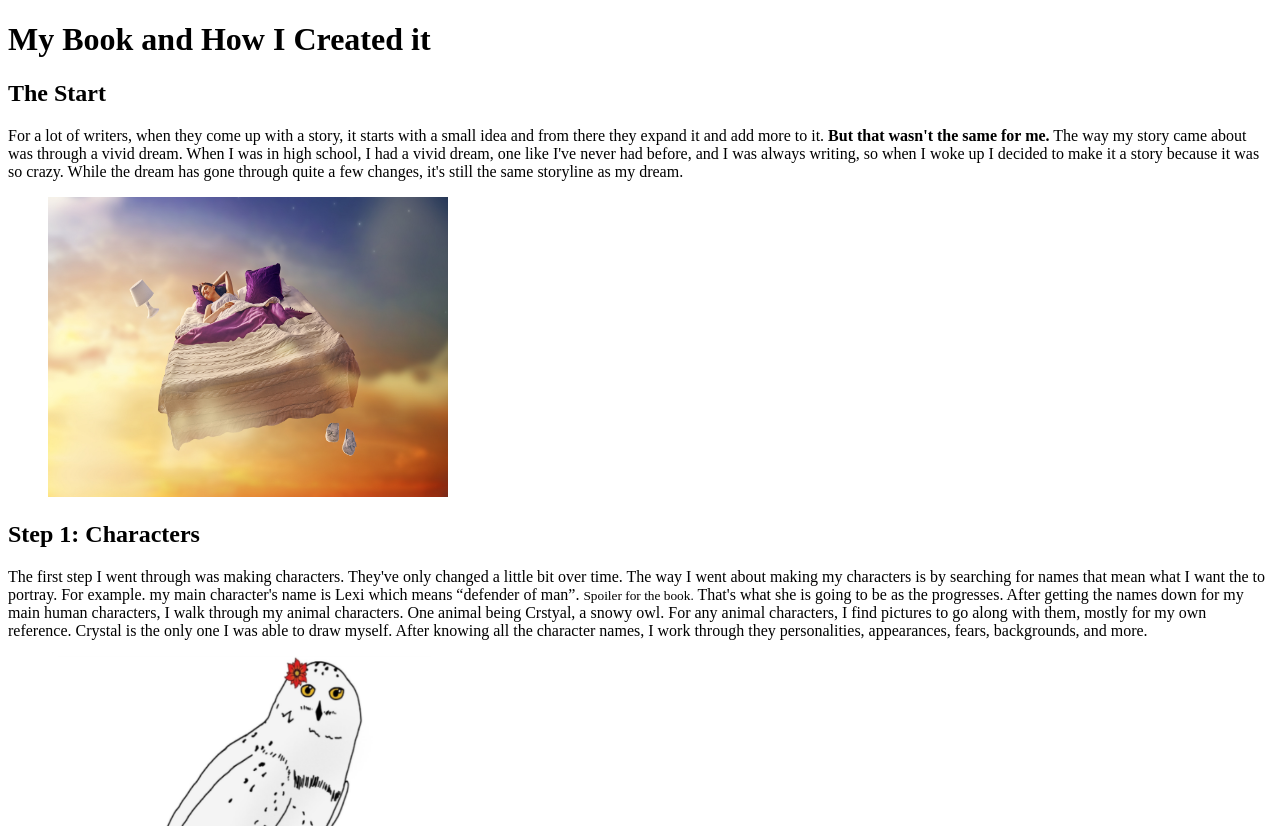
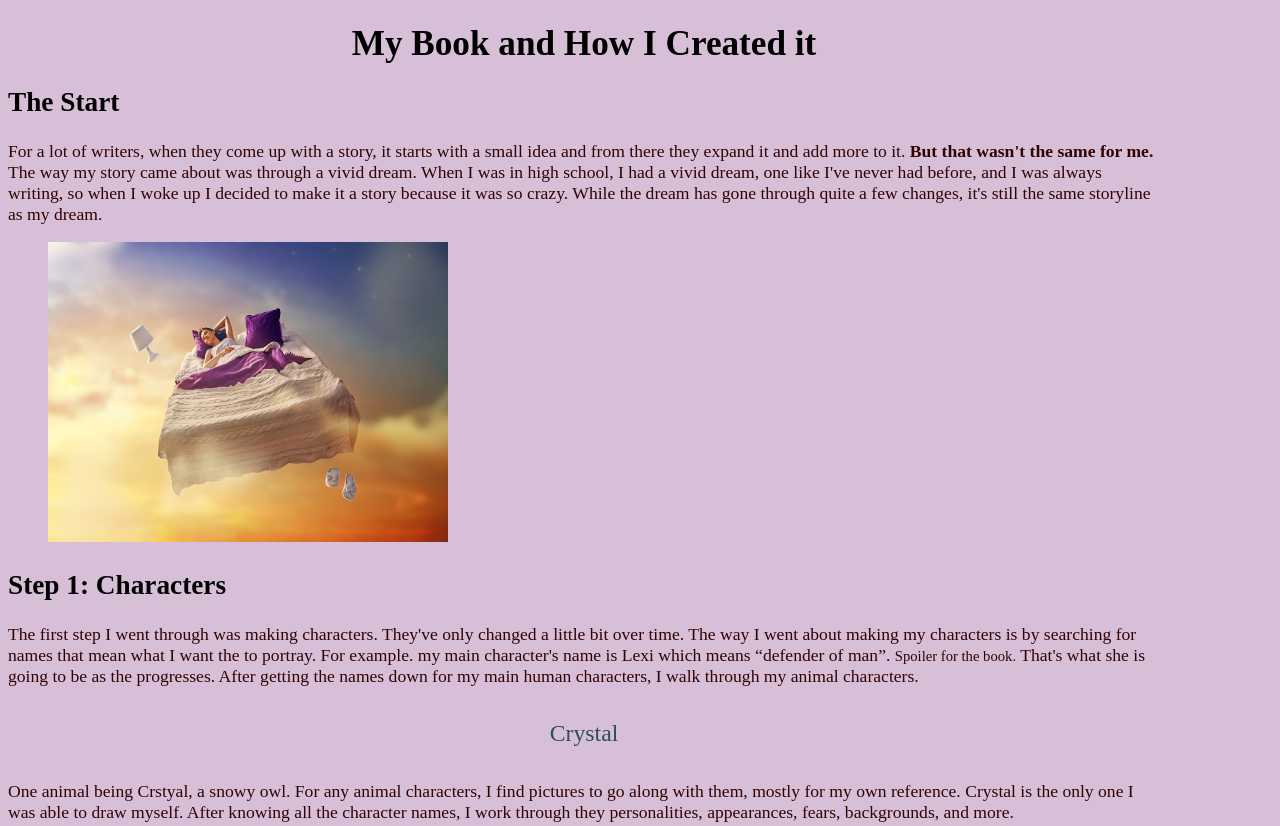
Before and after one commit to STL-WomenPlus-WebDev-March2023/js-assignment-4-html-me-something-effab, a website: page index.html in a window 1280 px wide. Shown: the top 826 px of the page. Drawn offline with Linux system fonts and the light colour scheme.

Commit message:
css complete

```diff
--- a/index.html
+++ b/index.html
@@ -2,10 +2,11 @@
 <html>
    <head>
       <title>My Book</title>
+      <link rel="stylesheet" href="styles.css">
    </head>
    <body>
       <header>
-         <h1>My Book and How I Created it</h1>
+         <h1 id="mainHeading">My Book and How I Created it</h1>
       </header>
       <main>
          <article>
@@ -20,9 +21,9 @@
             </section>
             <section>
                <h2>Step 1: Characters</h2>
-               <p>
-                  The first step I went through was making characters. They've only changed a little bit over time. The way I went about making my characters is by searching for names that mean what I want the to portray. For example. my main character's name is Lexi which means <q>defender of man</q>. <small>Spoiler for the book.</small> That's what she is going to be as the progresses. After getting the names down for my main human characters, I walk through my animal characters. One animal being Crstyal, a snowy owl. For any animal characters, I find pictures to go along with them, mostly for my own reference. Crystal is the only one I was able to draw myself. After knowing all the character names, I work through they personalities, appearances, fears, backgrounds, and more.
-               </p>
+               <p>The first step I went through was making characters. They've only changed a little bit over time. The way I went about making my characters is by searching for names that mean what I want the to portray. For example. my main character's name is Lexi which means <q>defender of man</q>. <small>Spoiler for the book.</small> That's what she is going to be as the progresses. After getting the names down for my main human characters, I walk through my animal characters.</p>
+               <p id="Crystal">Crystal</p>
+               <p>One animal being Crstyal, a snowy owl. For any animal characters, I find pictures to go along with them, mostly for my own reference. Crystal is the only one I was able to draw myself. After knowing all the character names, I work through they personalities, appearances, fears, backgrounds, and more.</p>
                <figure>
                   <img src="images/crystal.png" alt="Crystal" width="400" height="400">
                </figure>
--- a/styles.css
+++ b/styles.css
@@ -1 +1,32 @@
 /* Write your CSS here! */
+body {
+    width: 90%;
+    margin: 8px;
+    background-color: thistle;
+    font-size: 110%
+}
+
+footer {
+    font-size: 80%;
+    text-align: center;
+}
+
+#Crystal {
+    color:darkslategrey;
+    font-size: 135%;
+    padding: 10px;
+    text-align:center;
+}
+
+#mainHeading {
+    font-size: 200%;
+    text-align: center;
+}
+
+h2{
+    font-size: 155%;
+}
+
+p {
+    color:rgb(47, 3, 3)
+}
```
